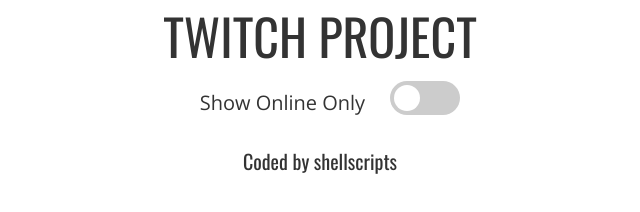
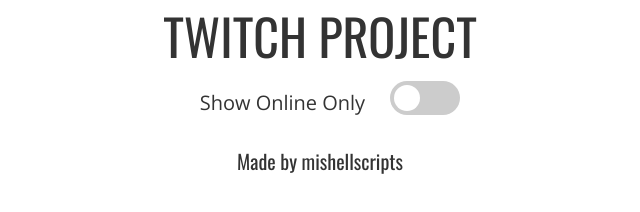
Before and after one commit to mishellscripts/twitch-viewer, a plain HTML site: page index.html in a window 1280 px wide. Shown: the full height of the page, 320-960 px from the left. Drawn offline with nearby package versions, Linux system fonts and the light colour scheme; no server answers.

Commit message:
Update credits

```diff
--- a/index.html
+++ b/index.html
@@ -28,7 +28,7 @@
     <div class="online"></div>
     <div class="offline"></div>
   </div>
-  <div class="credits text-center"><br>Coded by shellscripts</br></div>
+  <div class="credits text-center"><br>Made by mishellscripts</br></div>
 </div>
   <script src='https://code.jquery.com/jquery-2.2.4.min.js'></script>
 <script src='https://cdnjs.cloudflare.com/ajax/libs/jqueryui/1.11.4/jquery-ui.min.js'></script>
```
